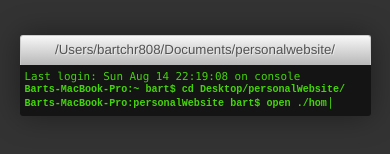
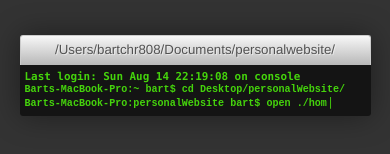
Before and after one commit to bartchr808/bartchr808.github.io, a plain HTML site: page newPersonalWebsiteTEST3/HTML/home.html in a window 390 px wide. Shown: the part 134-288 px from the top of the page. Drawn offline with nearby package versions, Linux system fonts and the light colour scheme.

Commit message:
Update PersonalMobile.css

```diff
--- a/newPersonalWebsiteTEST3/CSS/PersonalMobile.css
+++ b/newPersonalWebsiteTEST3/CSS/PersonalMobile.css
@@ -594,6 +594,8 @@ li {
 
 .fixedShellText {
     font-size: 1.3em;
+    font-weight: 600;
+    opacity: 1;
     margin-bottom: -0.1%;
 }
 
```
